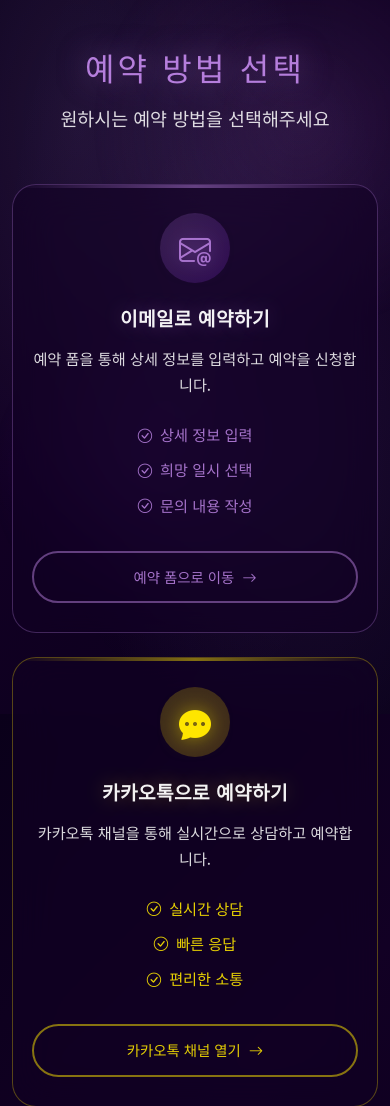
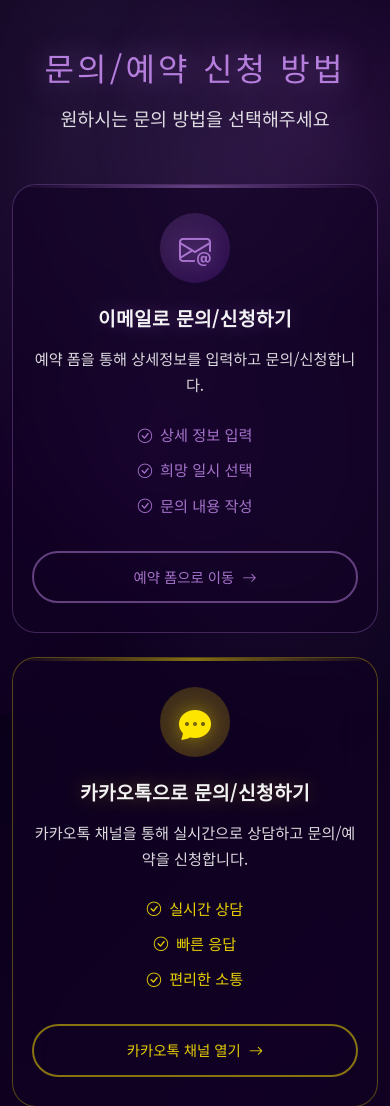
Before and after one commit to huneyk/stylegrapher_homepage, a Flask app: page /booking-choice in a window 390 px wide. Shown: the part 130-1236 px from the top of the page. Run offline with Flask 3, Linux system fonts and the light colour scheme; data that the repository does not hold is empty.

Commit message:
booking communication process updated & mobile mode table horizontal scroll applied

```diff
--- a/static/css/style.css
+++ b/static/css/style.css
@@ -691,22 +691,22 @@ body.light-mode .stg_card_format .stg_card_description--short {
     --stg-button-border-radius: 12px;
     --stg-button-transition: all 0.4s cubic-bezier(0.4, 0, 0.2, 1);
 
-    /* Dark Mode Colors */
-    --stg-button-bg-dark: rgba(200, 170, 255, 0.12);
-    --stg-button-color-dark: rgb(var(--main-color-rgb));
-    --stg-button-border-dark: rgba(200, 170, 255, 0.4);
-    --stg-button-text-shadow-dark: 0 0 10px rgba(200, 170, 255, 0.4);
-    --stg-button-hover-bg-dark: linear-gradient(135deg, var(--neon-lavender), var(--electric-violet));
-    --stg-button-hover-color-dark: var(--text-primary);
-    --stg-button-hover-shadow-dark: 0 0 20px rgba(200, 170, 255, 0.5), 0 0 40px rgba(180, 140, 255, 0.3);
-
-    /* Light Mode Colors */
-    --stg-button-bg-light: rgba(255, 255, 255, 0.9);
-    --stg-button-color-light: #555555;
-    --stg-button-border-light: rgba(139, 92, 246, 0.35);
-    --stg-button-hover-bg-light: #5B3A8C;
-    --stg-button-hover-color-light: #ffffff;
-    --stg-button-hover-shadow-light: 0 4px 15px rgba(91, 58, 140, 0.25);
+    /* Dark Mode Colors (반전됨) */
+    --stg-button-bg-dark: linear-gradient(135deg, var(--neon-lavender), var(--electric-violet));
+    --stg-button-color-dark: var(--text-primary);
+    --stg-button-border-dark: transparent;
+    --stg-button-text-shadow-dark: none;
+    --stg-button-hover-bg-dark: rgba(200, 170, 255, 0.12);
+    --stg-button-hover-color-dark: rgb(var(--main-color-rgb));
+    --stg-button-hover-shadow-dark: 0 0 10px rgba(200, 170, 255, 0.4);
+
+    /* Light Mode Colors (반전됨) */
+    --stg-button-bg-light: #5B3A8C;
+    --stg-button-color-light: #ffffff;
+    --stg-button-border-light: #5B3A8C;
+    --stg-button-hover-bg-light: rgba(255, 255, 255, 0.9);
+    --stg-button-hover-color-light: #555555;
+    --stg-button-hover-shadow-light: 0 4px 15px rgba(91, 58, 140, 0.15);
 }
 
 /* STG Button 기본 클래스 (Dark Mode 기본) */
--- a/templates/booking_choice.html
+++ b/templates/booking_choice.html
@@ -1,6 +1,6 @@
 {% extends "base.html" %}
 
-{% block title %}{{ _('예약 방법 선택') }}{% endblock %}
+{% block title %}{{ _('문의/예약 신청 방법') }}{% endblock %}
 
 {% block content %}
 <div class="container py-5">
@@ -8,8 +8,8 @@
         <div class="col-md-10 col-lg-8">
             <!-- 페이지 타이틀 -->
             <div class="text-center mb-5">
-                <h1 class="booking-choice-title stg_page_title mb-3">{{ _('예약 방법 선택') }}</h1>
-                <p class="booking-choice-subtitle stg_body_text">{{ _('원하시는 예약 방법을 선택해주세요') }}</p>
+                <h1 class="booking-choice-title stg_page_title mb-3">{{ _('문의/예약 신청 방법') }}</h1>
+                <p class="booking-choice-subtitle stg_body_text">{{ _('원하시는 문의 방법을 선택해주세요') }}</p>
             </div>
 
             <!-- 선택 카드 영역 -->
@@ -20,9 +20,9 @@
                         <div class="booking-option-icon">
                             <i class="bi bi-envelope-at"></i>
                         </div>
-                        <h3 class="booking-option-title">{{ _('이메일로 예약하기') }}</h3>
+                        <h3 class="booking-option-title">{{ _('이메일로 문의/신청하기') }}</h3>
                         <p class="booking-option-description">
-                            {{ _('예약 폼을 통해 상세 정보를 입력하고 예약을 신청합니다.') }}
+                            {{ _('예약 폼을 통해 상세정보를 입력하고 문의/신청합니다.') }}
                         </p>
                         <div class="booking-option-features">
                             <span class="feature-item"><i class="bi bi-check-circle"></i> {{ _('상세 정보 입력') }}</span>
@@ -42,9 +42,9 @@
                         <div class="booking-option-icon kakao-icon">
                             <i class="bi bi-chat-dots-fill"></i>
                         </div>
-                        <h3 class="booking-option-title kakao-title">{{ _('카카오톡으로 예약하기') }}</h3>
+                        <h3 class="booking-option-title kakao-title">{{ _('카카오톡으로 문의/신청하기') }}</h3>
                         <p class="booking-option-description">
-                            {{ _('카카오톡 채널을 통해 실시간으로 상담하고 예약합니다.') }}
+                            {{ _('카카오톡 채널을 통해 실시간으로 상담하고 문의/예약을 신청합니다.') }}
                         </p>
                         <div class="booking-option-features">
                             <span class="feature-item kakao-feature"><i class="bi bi-check-circle"></i> {{ _('실시간 상담') }}</span>
```
Also changed, not shown: other parts of static/css/style.css (+48 -15 lines), templates/index.html (+5 -4 lines), templates/service_option_detail.html (+10 -8 lines), templates/services_new.html (+5 -4 lines), translations/en/LC_MESSAGES/messages.po, translations/es/LC_MESSAGES/messages.po, translations/ja/LC_MESSAGES/messages.po, translations/ko/LC_MESSAGES/messages.po, translations/zh/LC_MESSAGES/messages.po, 5 other files.
